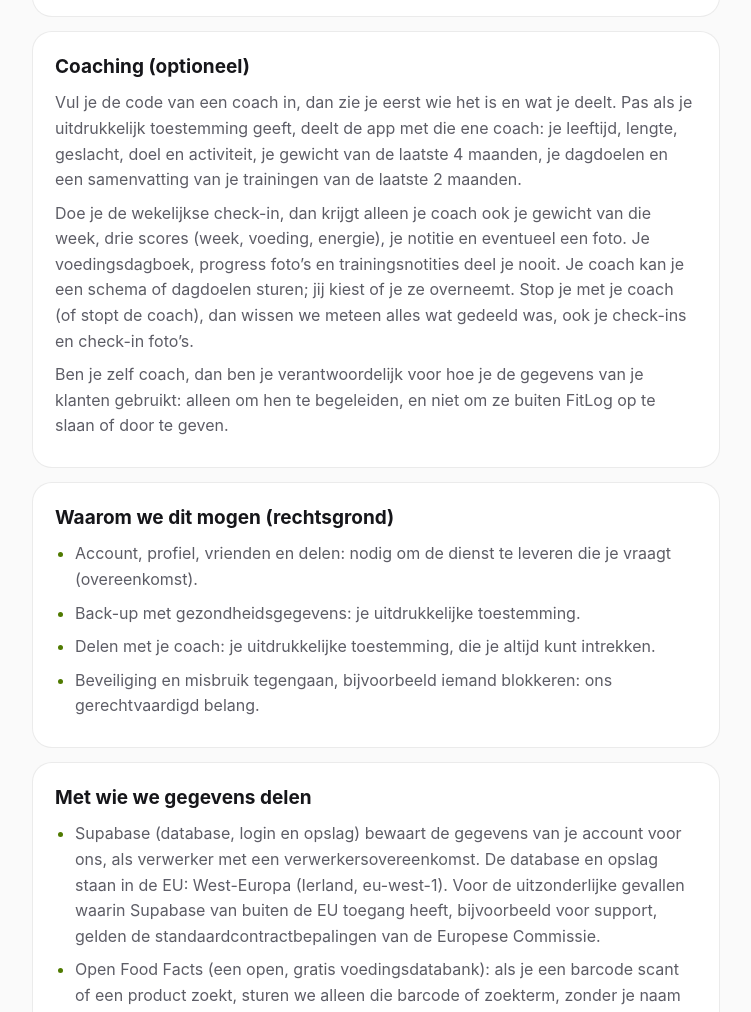
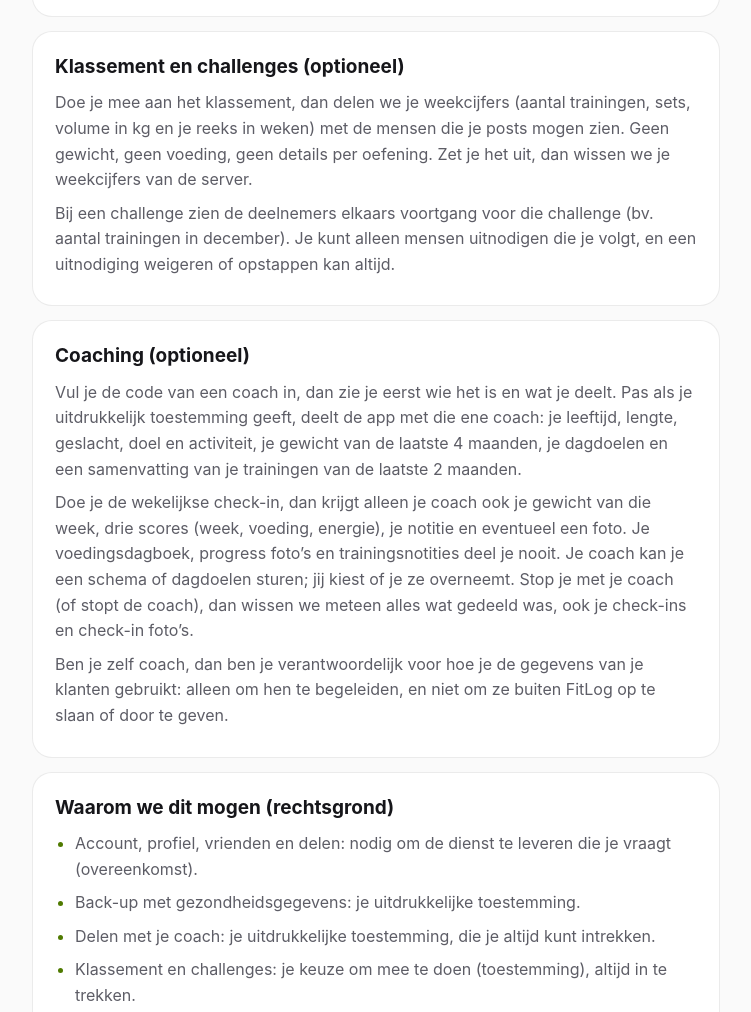
Before and after one commit to PrimaveraIT/fitlog-privacy, a plain HTML site: page index.html in a window 1280 px wide. Shown: the part 1620-2632 px from the top of the page, without its empty margins (264-1015 px from the left). Drawn offline with Linux system fonts and the light colour scheme.

Commit message:
Privacybeleid bijgewerkt

```diff
--- a/index.html
+++ b/index.html
@@ -59,6 +59,13 @@
 
 </section>
 <section>
+  <h2>Klassement en challenges (optioneel)</h2>
+  <p>Doe je mee aan het klassement, dan delen we je weekcijfers (aantal trainingen, sets, volume in kg en je reeks in weken) met de mensen die je posts mogen zien. Geen gewicht, geen voeding, geen details per oefening. Zet je het uit, dan wissen we je weekcijfers van de server.</p>
+  <p>Bij een challenge zien de deelnemers elkaars voortgang voor die challenge (bv. aantal trainingen in december). Je kunt alleen mensen uitnodigen die je volgt, en een uitnodiging weigeren of opstappen kan altijd.</p>
+
+
+</section>
+<section>
   <h2>Coaching (optioneel)</h2>
   <p>Vul je de code van een coach in, dan zie je eerst wie het is en wat je deelt. Pas als je uitdrukkelijk toestemming geeft, deelt de app met die ene coach: je leeftijd, lengte, geslacht, doel en activiteit, je gewicht van de laatste 4 maanden, je dagdoelen en een samenvatting van je trainingen van de laatste 2 maanden.</p>
   <p>Doe je de wekelijkse check-in, dan krijgt alleen je coach ook je gewicht van die week, drie scores (week, voeding, energie), je notitie en eventueel een foto. Je voedingsdagboek, progress foto’s en trainingsnotities deel je nooit. Je coach kan je een schema of dagdoelen sturen; jij kiest of je ze overneemt. Stop je met je coach (of stopt de coach), dan wissen we meteen alles wat gedeeld was, ook je check-ins en check-in foto’s.</p>
@@ -69,7 +76,7 @@
 <section>
   <h2>Waarom we dit mogen (rechtsgrond)</h2>
 
-  <ul><li>Account, profiel, vrienden en delen: nodig om de dienst te leveren die je vraagt (overeenkomst).</li><li>Back-up met gezondheidsgegevens: je uitdrukkelijke toestemming.</li><li>Delen met je coach: je uitdrukkelijke toestemming, die je altijd kunt intrekken.</li><li>Beveiliging en misbruik tegengaan, bijvoorbeeld iemand blokkeren: ons gerechtvaardigd belang.</li></ul>
+  <ul><li>Account, profiel, vrienden en delen: nodig om de dienst te leveren die je vraagt (overeenkomst).</li><li>Back-up met gezondheidsgegevens: je uitdrukkelijke toestemming.</li><li>Delen met je coach: je uitdrukkelijke toestemming, die je altijd kunt intrekken.</li><li>Klassement en challenges: je keuze om mee te doen (toestemming), altijd in te trekken.</li><li>Beveiliging en misbruik tegengaan, bijvoorbeeld iemand blokkeren: ons gerechtvaardigd belang.</li></ul>
 
 </section>
 <section>
```
